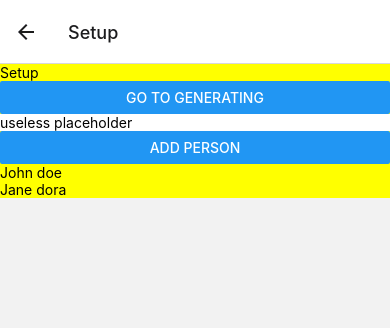
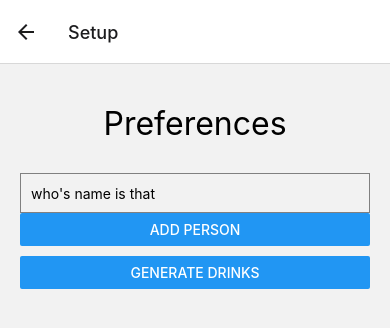
Before and after one commit to carl-the-bartender/mobile-app, a React Native app: screen /Setup in a window 390 px wide. Shown: the top 328 px of the page. Built offline with nearby package versions, Linux system fonts and the light colour scheme.

Commit message:
WIP on Landing & Setup screens

```diff
--- /dev/null
+++ b/components/AddPerson.tsx
@@ -0,0 +1,33 @@
+import React, { useState } from "react"
+import { TextInput, Button, View, Keyboard } from "react-native"
+
+export const AddPerson = ({ handleOnPress }) => {
+    const [personName, setPersonName] = useState('');
+
+    return (
+        <View style={{
+            marginTop: 10,
+            marginBottom: 10
+        }}>
+            <TextInput
+                style={{
+                    height: 40,
+                    borderWidth: 1,
+                    borderColor: 'gray',
+                    padding: 10,
+                }}
+                onChangeText={text => setPersonName(text)}
+                value={personName}
+                placeholder="who's name is that"
+            />
+            <Button
+                onPress={() => {
+                    handleOnPress(personName);
+                    setPersonName('');
+                    Keyboard.dismiss();
+                }}
+                title="Add person"
+            />
+        </View>
+    )
+}
--- /dev/null
+++ b/components/PlayerPreference.tsx
@@ -0,0 +1,31 @@
+import { useState } from 'react';
+import { Button, SafeAreaView, StyleSheet, Text, TextInput, View } from 'react-native';
+import RNPickerSelect from 'react-native-picker-select';
+
+export const PlayerPreference = ({ name, onValueChange }) => {
+    const [option, setOption] = useState('');
+
+    return (
+        <View style={{
+            marginTop: 10,
+            marginBottom: 10
+        }}>
+            <Text>
+                {name}
+            </Text>
+            <RNPickerSelect
+                onValueChange={(value) => {
+                    setOption(value)
+                    onValueChange(name, value);
+                }}
+                items={[
+                    { label: "All", value: "all" },
+                    { label: "Alcoholic only", value: "alcoholic_only" },
+                    { label: "Non-alcoholic", value: "non-alcoholic" },
+                    { label: "Soft drinks only", value: "soft-drinks-only" },
+                    { label: "You're not ready for this", value: "you-re-not-ready-for-this" },
+                ]}
+            />
+        </View>
+    )
+}
--- a/package.json
+++ b/package.json
@@ -17,9 +17,11 @@
     "react": "17.0.2",
     "react-dom": "17.0.2",
     "react-native": "0.68.1",
+    "react-native-picker-select": "^8.0.4",
     "react-native-safe-area-context": "4.2.4",
     "react-native-screens": "~3.11.1",
-    "react-native-web": "0.17.7"
+    "react-native-web": "0.17.7",
+    "@react-native-picker/picker": "2.4.0"
   },
   "devDependencies": {
     "@babel/core": "^7.12.9",
--- a/screens/Landing.tsx
+++ b/screens/Landing.tsx
@@ -1,15 +1,21 @@
 import { NavigationContainer } from '@react-navigation/native';
 import { StatusBar } from 'expo-status-bar';
 import React, { useState } from 'react';
-import { Button, SafeAreaView, StyleSheet, Text, TextInput, View } from 'react-native';
+import { Button, SafeAreaView, StyleSheet, Text, TextInput, View, Image } from 'react-native';
 
 export default function Home({ navigation }) {
 
     return (
-        <View>
-            <Text>Landing</Text>
+        <View style={styles.container}>
+            <Text style={styles.heading}>Carl The Bartender</Text>
+            <Image style={styles.image} source={require('./../assets/carl.jpeg')} />
             <Button
-                title="Go to setup"
+                disabled={true}
+                title="Continue with Instagram"
+                onPress={() => navigation.navigate('Setup')}
+            />
+            <Button
+                title="Continue as a guest"
                 onPress={() => navigation.navigate('Setup')}
             />
         </View>
@@ -17,5 +23,16 @@ export default function Home({ navigation }) {
 }
 
 const styles = StyleSheet.create({
-
+    container: {
+        padding: 20
+    },
+    heading: {
+        fontSize: 32,
+        textAlign: 'center',
+        margin: 20
+    },
+    image: {
+        margin: 20,
+        width: 100
+    }
 });
--- a/screens/Setup.tsx
+++ b/screens/Setup.tsx
@@ -2,53 +2,48 @@ import { NavigationContainer } from '@react-navigation/native';
 import { StatusBar } from 'expo-status-bar';
 import React, { useState } from 'react';
 import { Button, SafeAreaView, StyleSheet, Text, TextInput, View } from 'react-native';
+import RNPickerSelect from 'react-native-picker-select';
+import { AddPerson } from '../components/AddPerson';
+import { PlayerPreference } from '../components/PlayerPreference';
 
 export default function Setup({ navigation }) {
-    const [personName, setPersonName] = useState('');
-    const [persons, setPersons] = useState([{
-        'name': 'John doe'
-    }, {
-        'name': 'Jane dora'
-    }]);
+    const [persons, setPersons] = useState([]);
 
-    const handleOnPress = () => {
-        setPersons([...persons, { name: personName }]);
-        setPersonName('');
+    const handleOnPress = (personName) => {
+        setPersons([...persons, { name: personName, option: '' }]);
+    }
+
+    const onValueChange = (personName, personOption) => {
+        let index = persons.findIndex((item => item.name == personName));
+        persons[index].option = personOption
+        setPersons([...persons]);
     }
 
     return (
         <View style={styles.container}>
-            <Text>Setup</Text>
+            <Text style={styles.heading}>Preferences</Text>
+
+            <AddPerson handleOnPress={handleOnPress} />
+
+            {persons.map((item, index) => {
+                return <PlayerPreference name={item.name} onValueChange={onValueChange} />
+            })}
+
             <Button
-                title="Go to generating"
-                onPress={() => navigation.navigate('Generating')}
+                title="Generate drinks"
+                onPress={() => console.log(persons)}
             />
-            <SafeAreaView>
-                <TextInput
-                    style={styles.input}
-                    onChangeText={text => setPersonName(text)}
-                    value={personName}
-                    placeholder="useless placeholder"
-                />
-            </SafeAreaView>
-            <Button
-                onPress={handleOnPress}
-                title="Add person"
-                accessibilityLabel="Learn more about this purple button"
-            />
-            {persons.map((item, index) => {
-                return <Text>{item.name}</Text>
-            })}
         </View>
     );
 }
 
 const styles = StyleSheet.create({
     container: {
-        backgroundColor: '#FFFF00',
+        padding: 20
     },
-    input: {
-        backgroundColor: 'white',
-        width: '100%',
-    }
+    heading: {
+        fontSize: 32,
+        textAlign: 'center',
+        margin: 20
+    },
 });
```
Also changed, not shown: assets/carl.jpeg (added), 1 other file (tests, documents, lock files or other folders).
